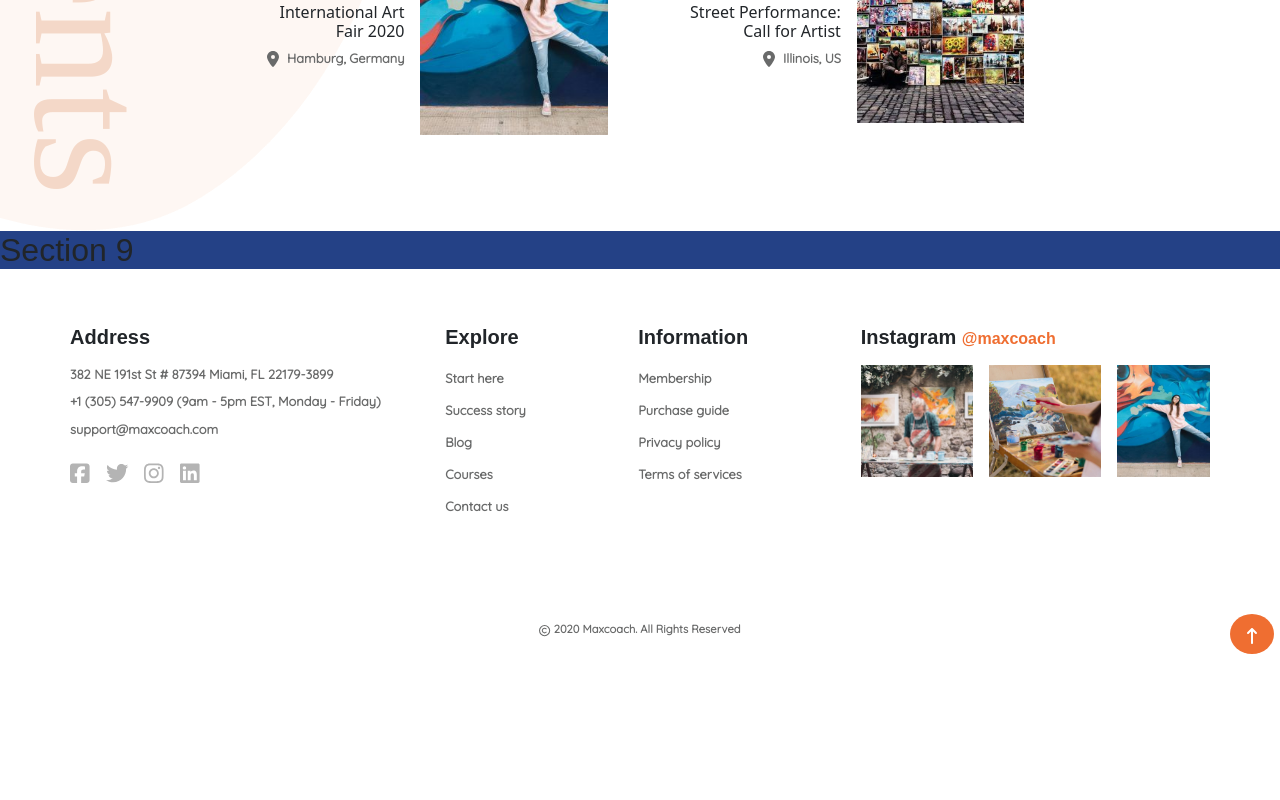
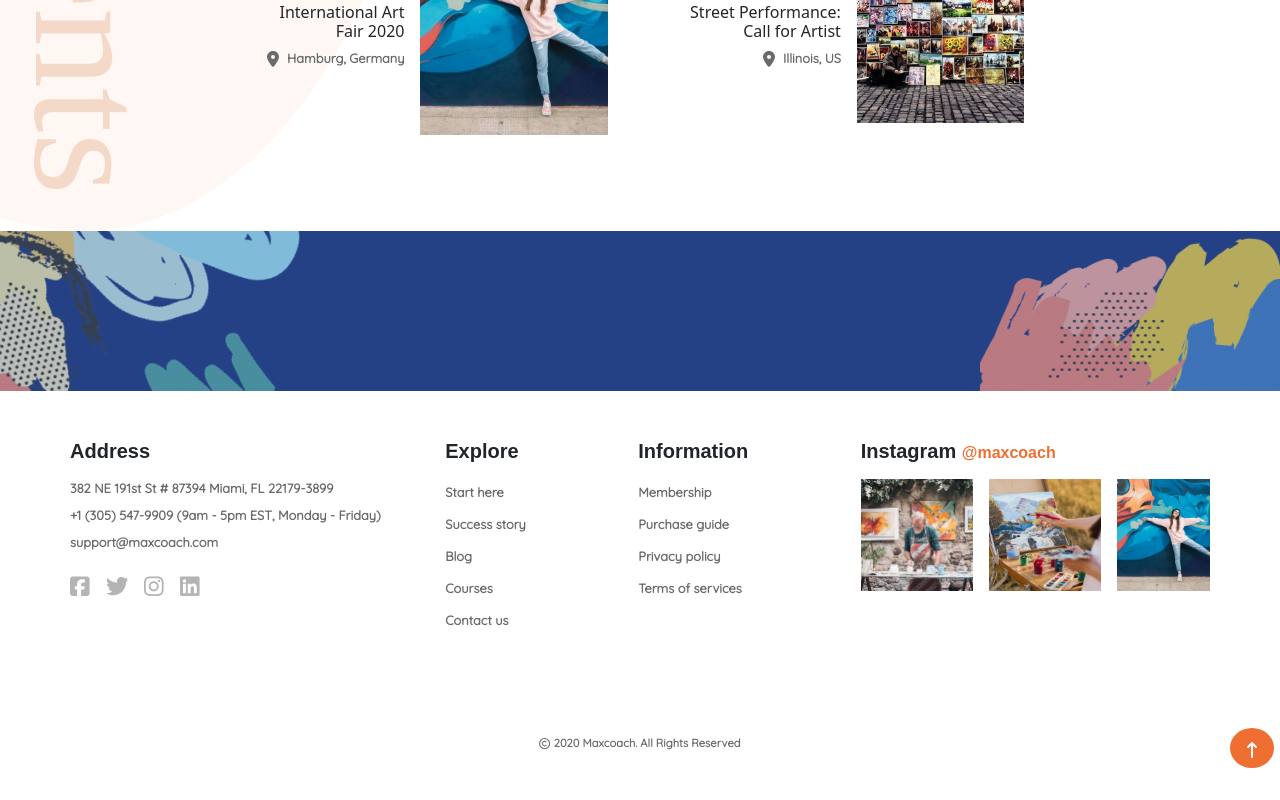
Before and after one commit to Antonio-Ribezzo/proj-html-vuejs, a Vue app: page / in a window 1280 px wide. Shown: the part 5916-6716 px from the top of the page. Before the commit the page ends 6602 px from the top, so only its background shows below. Built offline with nearby package versions, Linux system fonts and the light colour scheme; a web font is replaced by a local one.

Commit message:
Section 9 Comp Background

```diff
--- a/src/components/SectionsMain/SectionEightComp.vue
+++ b/src/components/SectionsMain/SectionEightComp.vue
@@ -68,8 +68,8 @@
     }
 
     #shape02{
-        rotate: 220deg;
-        right: 0;
+        rotate: 350deg;
+        right: 2rem;
         top: 15rem;
     }
 </style>
--- a/src/components/SectionsMain/SectionNineComp.vue
+++ b/src/components/SectionsMain/SectionNineComp.vue
@@ -6,13 +6,21 @@
 
 <template>
     <section>
-        <h2>Section 9</h2>
+        <div class="position-relative">
+
+
+
+
+        </div>
     </section>
 </template>
 
 <style lang="scss" scoped>
     @use '../../style/main.scss' as *;
     section{
+        height: 10rem;
+        background: url('/img/artist-shape-color-paint-top-left-300x170.png') left bottom no-repeat, url("/img/artist-shape-color-paint-bottom-right-300x153.png") right bottom no-repeat;
         background-color: $bgSectionMailMain;
+
     }
 </style>
```
